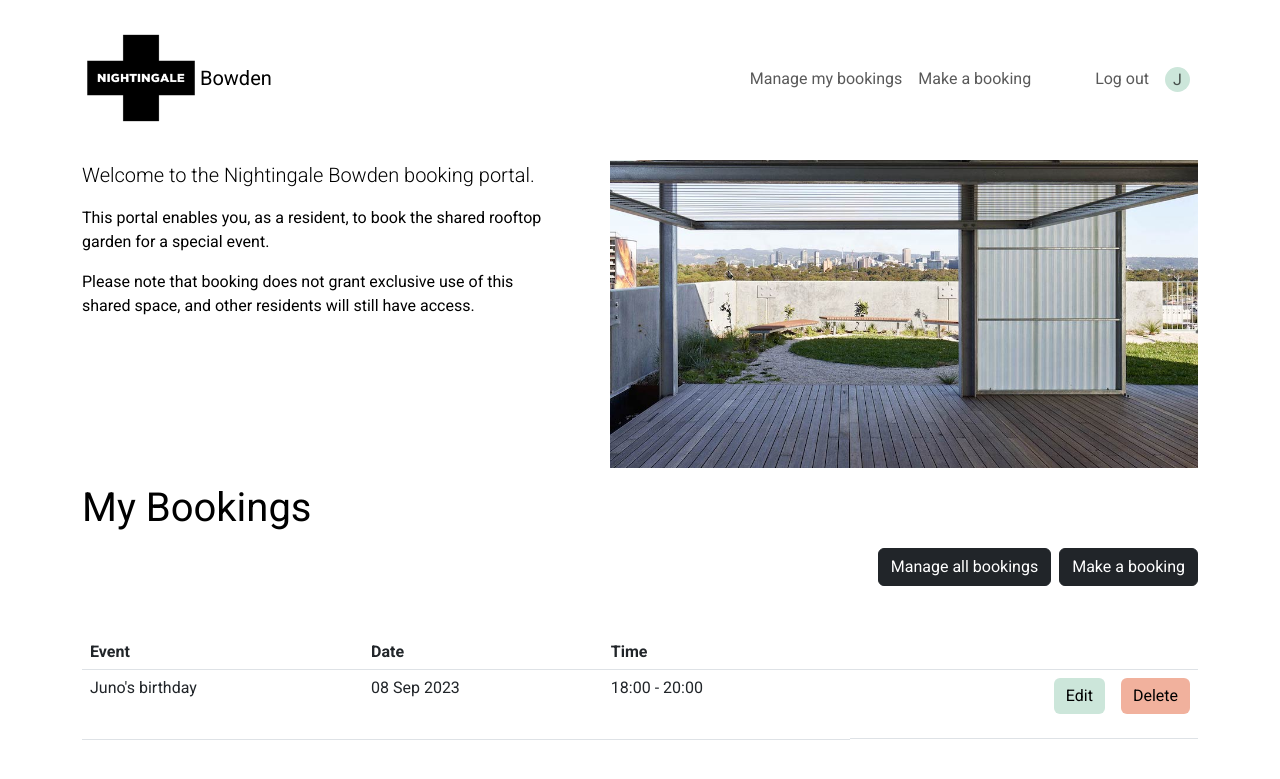
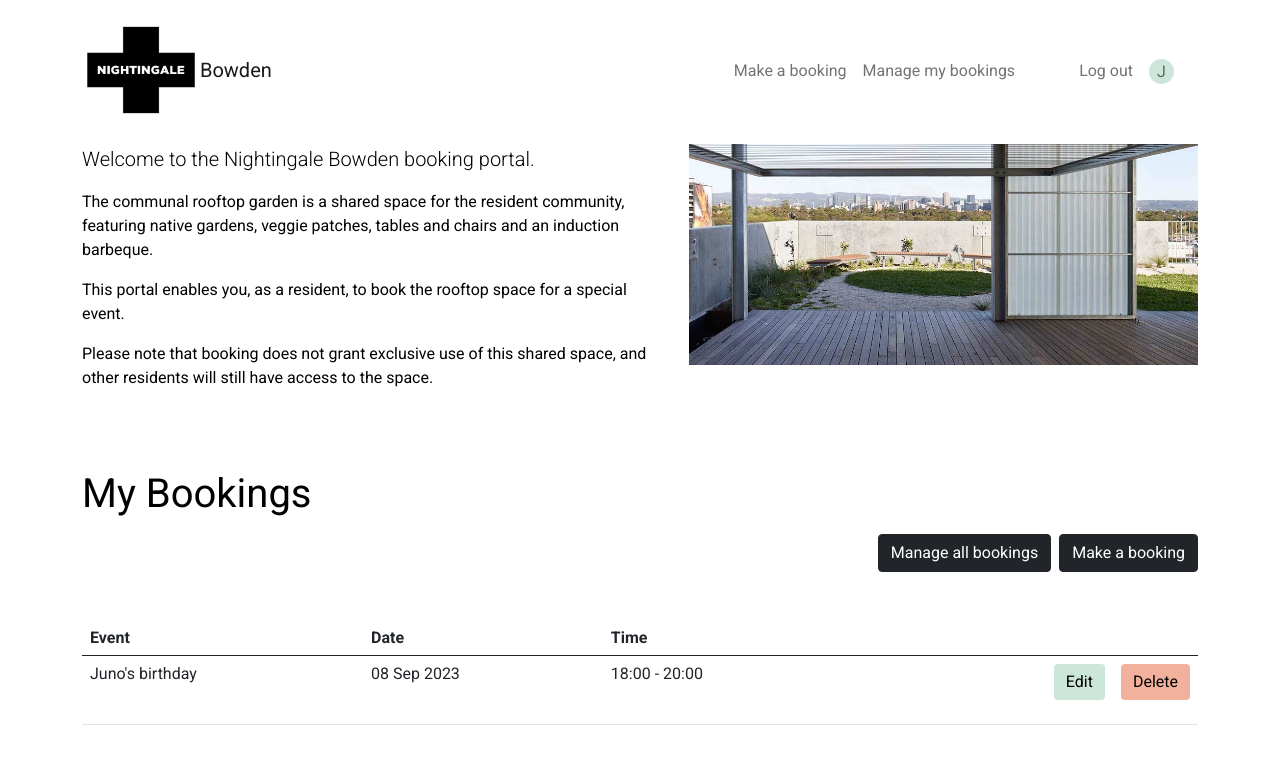
Before and after one commit to laurenchamps/ngbowden-booking, a Flask app: page / in a window 1280 px wide. Shown: the top 779 px of the page. Run offline with Flask 3, Linux system fonts and the light colour scheme; a user stored in the database is signed in; data comes from the database, SQL or seed files in the repository; some libraries are stand-ins or nearby versions.

Commit message:
Fix navbar toggle

```diff
--- a/static/styles.css
+++ b/static/styles.css
@@ -75,3 +75,23 @@
 .account-container {
     max-width: 50%;
 }
+
+.nav-link {
+    color: #3d3d3d;
+    text-decoration: none;
+}
+
+.nav-link:hover {
+    color: #000;
+}
+
+.navbar-brand {
+    color: #000;
+}
+
+.navbar-brand:hover {
+    color: #000;
+}
+/* a:hover {
+    cursor: pointer;
+} */
--- a/templates/book.html
+++ b/templates/book.html
@@ -17,7 +17,7 @@
 {% block main %}
 <div class="container">
     <h1 class="ms-2 my-3">Make a booking</h1>
-    <div class="d-flex justify-content-between align-items-center">
+    <div class="d-sm-flex justify-content-between align-items-center">
         <div class="container px-2 me-5">
             <form class="mb-3" id="event-form">
                 <div class="form-group mb-3">
--- a/templates/edit.html
+++ b/templates/edit.html
@@ -15,9 +15,9 @@
 {% include "navigation.html" %}
 
 {% block main %}
-<div class="container">
-    <h1 class="ms-2 my-3">Edit booking</h1>
-    <div class="d-flex justify-content-between align-items-center">
+<div class="container-md">
+    <h1 class="ms-2 mb-3">Edit booking</h1>
+    <div class="d-sm-flex justify-content-between align-items-center">
         <div class="container px-2 me-5 mt-4">
             <form class="mb-3" id="editForm" action="/edit-booking" method="post">
                 <div class="form-group mb-3">
--- a/templates/index.html
+++ b/templates/index.html
@@ -8,18 +8,19 @@
 
 {% block main %}
 <div class="container">
-    <div class="d-flex">
-        <div class="intro mb-5 me-3 flex-grow-1 w-75 pe-5">
+    <div class="d-md-flex">
+        <div class="intro mb-5 me-3 flex-grow-1 w-75-md pe-5-sm">
             <p class="lead">Welcome to the Nightingale Bowden booking portal.</p>
-            <p>This portal enables you, as a resident, to book the shared rooftop garden for a special event.</p>
-            <p>Please note that booking does not grant exclusive use of this shared space, and other residents will still have access.</p>
+            <p>The communal rooftop garden is a shared space for the resident community, featuring native gardens, veggie patches, tables and chairs and an induction barbeque.</p>
+            <p>This portal enables you, as a resident, to book the rooftop space for a special event.</p>
+            <p>Please note that booking does not grant exclusive use of this shared space, and other residents will still have access to the space.</p>
         </div>
-        <div>
-            <img src="../static/ngbowden-rooftop.jpeg" alt="A native garden with a covered decking area in the background on the roof of Nightingale Bowden">
+        <div class="flex-shrink">
+            <img src="../static/ngbowden-rooftop.jpeg" class="img-fluid" alt="A native garden with a covered decking area in the background on the roof of Nightingale Bowden">
         </div>
     </div>
     <h1 class="mt-3">My Bookings</h1>
-    <div class="d-flex justify-content-end mt-3 mb-5">
+    <div class="d-md-flex justify-content-end mt-3 mb-5">
         {% if admin %}
         <a href="/bookings" class="btn btn-dark me-2">Manage all bookings</a>
         {% endif %}
--- a/templates/layout.html
+++ b/templates/layout.html
@@ -10,11 +10,12 @@
 
 
     <!-- Import Bootstrap 5 -->
-    <link href="https://cdn.jsdelivr.net/npm/bootstrap@5.3.0/dist/css/bootstrap.min.css" rel="stylesheet" integrity="sha384-9ndCyUaIbzAi2FUVXJi0CjmCapSmO7SnpJef0486qhLnuZ2cdeRhO02iuK6FUUVM" crossorigin="anonymous">
-    <script src="https://cdn.jsdelivr.net/npm/bootstrap@5.3.0/dist/js/bootstrap.bundle.min.js" integrity="sha384-geWF76RCwLtnZ8qwWowPQNguL3RmwHVBC9FhGdlKrxdiJJigb/j/68SIy3Te4Bkz" crossorigin="anonymous"></script>
+    <script src="https://cdn.jsdelivr.net/npm/bootstrap@5.0.2/dist/js/bootstrap.bundle.min.js" integrity="sha384-MrcW6ZMFYlzcLA8Nl+NtUVF0sA7MsXsP1UyJoMp4YLEuNSfAP+JcXn/tWtIaxVXM" crossorigin="anonymous"></script>
 
     {% block js %} {% endblock %}
 
+    <!-- Bootstrap stylesheet -->
+    <link href="https://cdn.jsdelivr.net/npm/bootstrap@5.0.2/dist/css/bootstrap.min.css" rel="stylesheet" integrity="sha384-EVSTQN3/azprG1Anm3QDgpJLIm9Nao0Yz1ztcQTwFspd3yD65VohhpuuCOmLASjC" crossorigin="anonymous">
     <!-- Custom stylesheet -->
     <link rel="stylesheet" href="static/styles.css" class="css">
 
--- a/templates/navigation.html
+++ b/templates/navigation.html
@@ -1,23 +1,72 @@
-<nav class="navbar navbar-expand-lg py-3 flex-nowrap">
+<nav class="navbar navbar-expand-lg navbar-light">
     <div class="container">
+        <a href="/" class="navbar-brand"><img src="../static/nightingale-logo.png" alt="" height="30" id="logo" class=" align-text-center w-25">Bowden</a>
+      <button class="navbar-toggler" type="button" data-bs-toggle="collapse" data-bs-target="#navbarNav" aria-controls="navbarTogglerDemo02" aria-expanded="false" aria-label="Toggle navigation">
+        <span class="navbar-toggler-icon"></span>
+      </button>
+      <div class="collapse navbar-collapse" id="navbarNav">
+        {% if session["user_id"] %}
+                <ul class="navbar-nav justify-content-end flex-grow-1 pe-3">
+                    <li class="nav-item">
+                        <a href="/book" class="nav-link">Make a booking</a>
+                    </li>
+                    <li class="nav-item me-5">
+                        <a href="/" class="nav-link">Manage my bookings</a>
+                    </li>
+                    <li class="nav-item">
+                        <a href="/logout" class="nav-link">Log out</a>
+                    </li>
+                    <li class="nav-item">
+                        <a href="/account" class="nav-link"><div class="user-initial">{{ name }}</div></a>
+                    </li>
+                </ul>
+            {% endif %}
+      </div>
+    </div>
+  </nav>
+
+<!-- <nav class="navbar navbar-expand-lg pb-3 flex-nowrap">
+    <div class="container-fluid">
         <a href="/" class="navbar-brand"><img src="../static/nightingale-logo.png" alt="" height="30" id="logo" class="d-inline-block align-text-center w-25">Bowden</a>
 
-        <button
-            class="navbar-toggler"
-            type="button"
-            data-bs-toggle="collapse"
-            data-bs-target="navmenu">
+        <button class="navbar-toggler" type="button" data-bs-toggle="offcanvas" data-bs-target="#offcanvasNavbar" aria-controls="offcanvasNavbar">
             <span class="navbar-toggler-icon"></span>
-        </button>
+          </button>
 
-        <div class="collapse navbar-collapse" id="navmenu">
+          <div class="offcanvas offcanvas-end" tabindex="-1" id="offcanvasNavbar" aria-labelledby="offcanvasNavbarLabel">
+            <div class="offcanvas-header">
+              <h5 class="offcanvas-title" id="offcanvasNavbarLabel">Nightingale Bowden</h5>
+              <button type="button" class="btn-close" data-bs-dismiss="offcanvas" aria-label="Close"></button>
+            </div>
+            <div class="offcanvas-body">
+                {% if session["user_id"] %}
+                <ul class="navbar-nav justify-content-end flex-grow-1 pe-3">
+                    <li class="nav-item">
+                        <a href="/book" class="nav-link">Make a booking</a>
+                    </li>
+                    <li class="nav-item me-5">
+                        <a href="/" class="nav-link">Manage my bookings</a>
+                    </li>
+                    <li class="nav-item">
+                        <a href="/logout" class="nav-link">Log out</a>
+                    </li>
+                    <li class="nav-item">
+                        <a href="/account" class="nav-link"><div class="user-initial">{{ name }}</div></a>
+                    </li>
+                </ul>
+            {% endif %}
+            </div>
+          </div>
+        </div>
+      </nav> -->
+        <!-- <div class="collapse navbar-collapse" id="navmenu">
             {% if session["user_id"] %}
                 <ul class="navbar-nav ms-auto">
                     <li class="nav-item">
-                        <a href="/" class="nav-link">Manage my bookings</a>
+                        <a href="/book" class="nav-link">Make a booking</a>
                     </li>
                     <li class="nav-item me-5">
-                        <a href="/book" class="nav-link">Make a booking</a>
+                        <a href="/" class="nav-link">Manage my bookings</a>
                     </li>
                     <li class="nav-item">
                         <a href="/logout" class="nav-link">Log out</a>
@@ -29,4 +78,4 @@
             {% endif %}
         </div>
     </div>
-</nav>
+</nav> -->
```
Also changed, not shown: static/ngbowden-rooftop.jpeg.
